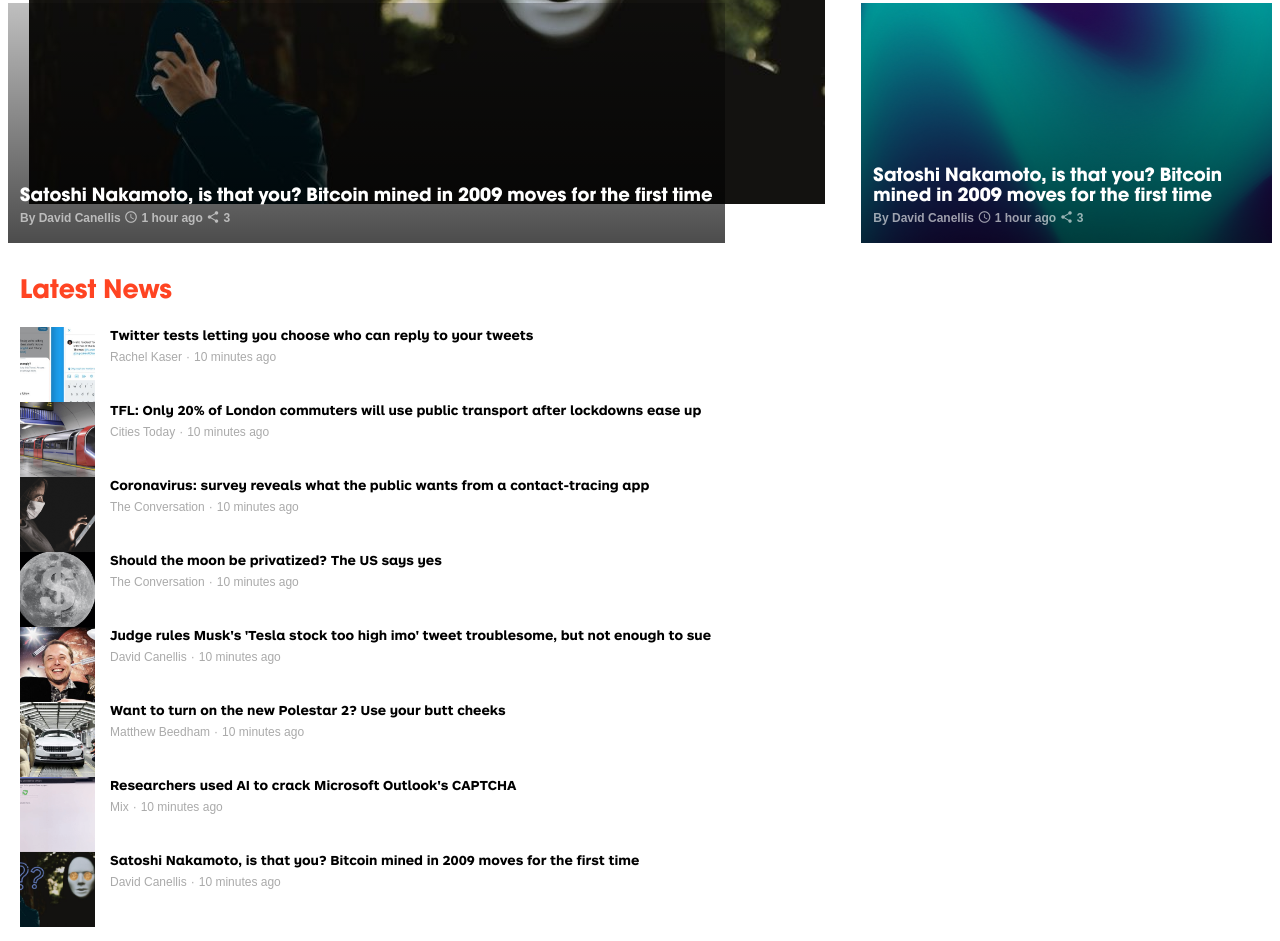
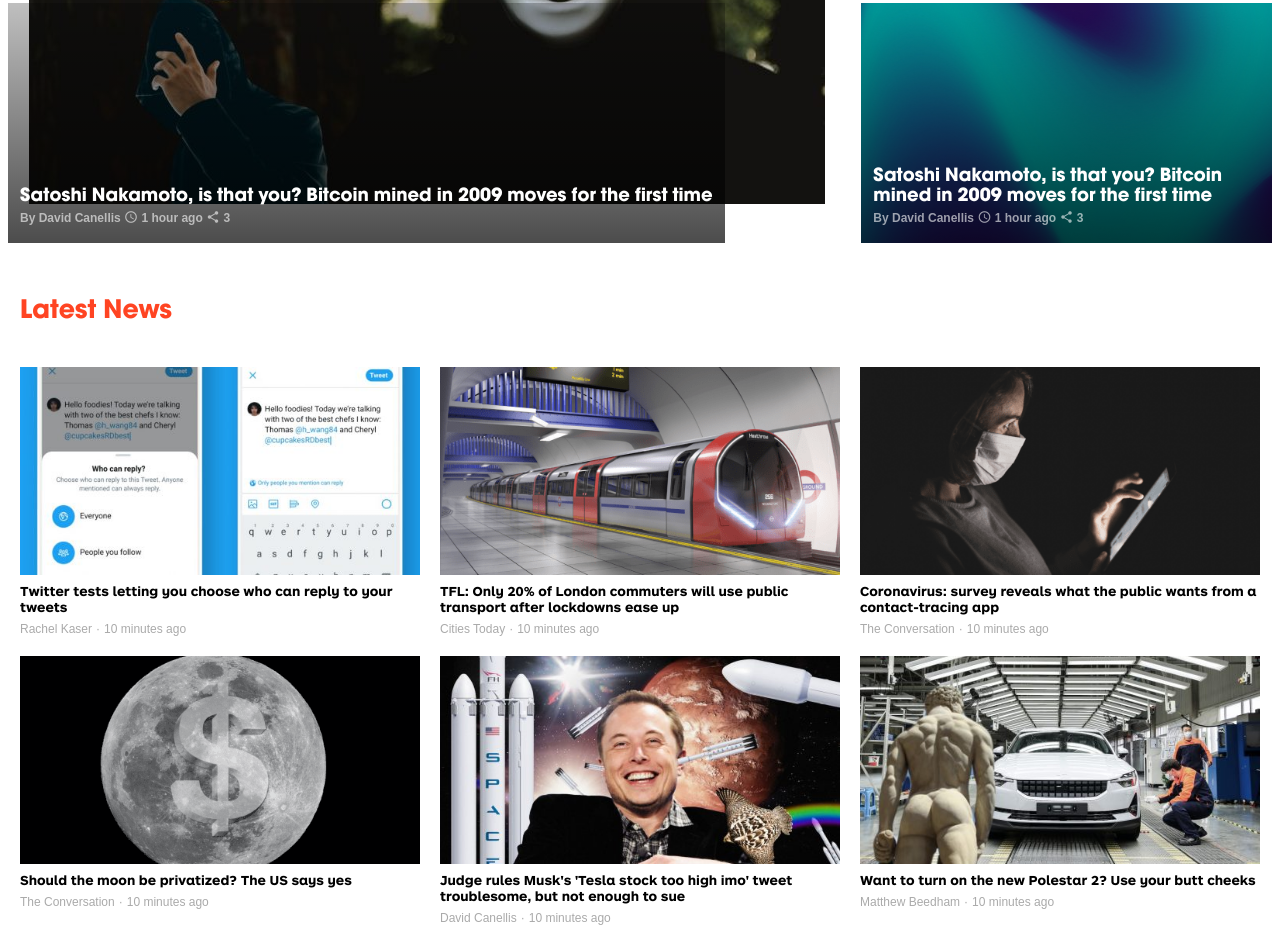
Before and after one commit to AdfPizarro/TNW, a website: page index.html in a window 1280 px wide. Shown: the part 377-1318 px from the top of the page. Drawn offline with Linux system fonts and the light colour scheme; a web font is replaced by a local one.

Commit message:
styled latest news secton for the first breakpoint

```diff
--- a/assets/css/style.css
+++ b/assets/css/style.css
@@ -708,7 +708,27 @@
     align-items: flex-end;
   }
 
+  .latest-news {
+    display: grid;
+    grid-template-columns: 1fr 1fr 1fr;
+    gap: 20px;
+  }
 
+  .latest-news h3 {
+    grid-column: 1 / -1;
+  }
+
+  .story {
+    flex-direction: column;
+  }
+
+  .news-img-container {
+    height: 26vh;
+
+  }
+  .story-content {
+    margin: 8px 0 0 0;
+  }
 }
 
 @media (max-width: 768px) {
```
